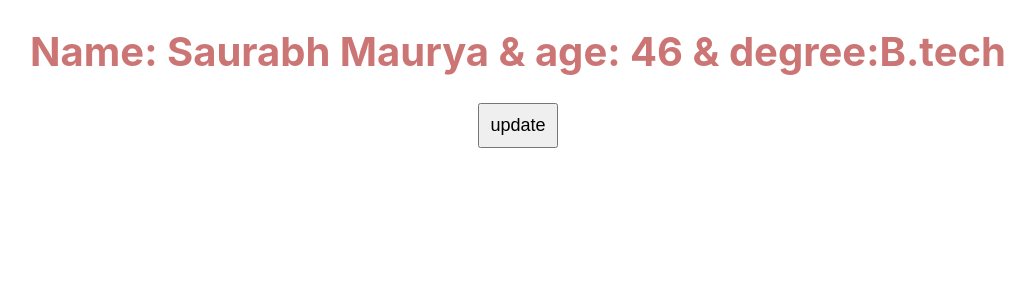
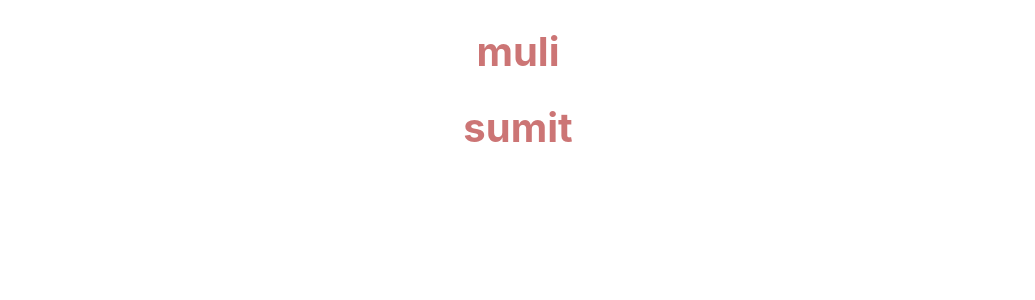
Before and after one commit to saurabhkumar5/ReactJs, a React (Create React App) app: page / in a window 1280 px wide. Shown: the top 300 px of the page, without its empty margins (122-1157 px from the left). Built offline with nearby package versions, Linux system fonts and the light colour scheme.

Commit message:
short circuit in hooks

```diff
--- a/src/App.css
+++ b/src/App.css
@@ -7,4 +7,11 @@
 .btn{
   padding: 10px;
   font-size: large;
+  background-color: rgb(102, 102, 205);
+  color: white;
 }
+.btnn{
+  padding: 5px;
+  background-color: red;
+  color: white;
+}
--- a/src/App.js
+++ b/src/App.js
@@ -1,11 +1,9 @@
 import './App.css'
-import UseStateObject from './components/UseStateObject'
+import ShortCircuit from './components/ShortCircuit'
 const App = () => {
-
-
   return (
     <div className='App'>
-     <UseStateObject/>
+     <ShortCircuit/>
     </div>
   )
 }
--- /dev/null
+++ b/src/components/ShortCircuit.js
@@ -0,0 +1,13 @@
+import React,{useState} from 'react'
+
+const ShortCircuit = () => {
+   const [demo, setDemo] = useState('muli')
+  return (
+    <div>
+        <h1>{demo || "Saurabh"}</h1>
+        <h1>{demo && "sumit"}</h1>
+    </div>
+  )
+}
+
+export default ShortCircuit
--- a/src/components/UseStateObject.js
+++ b/src/components/UseStateObject.js
@@ -1,22 +1,34 @@
-import React, { useState } from 'react'
+import React,{useState} from 'react'
 
 const UseStateObject = () => {
-    const [myObject, setmyObject] = useState({
-        myName:"Saurabh Maurya",myAge:46,degree:"B.tech"
-    })
-    // const ChangeObject = ()=>{
-    //      setmyObject({myName:"Sumit Maurya",myAge:86,degree:"Bsc"})
-    // }
-    //we will use spread opreator
-    const ChangeObject = ()=>{
-        setmyObject({...myObject,myName:"Sumit Maurya"})
-   }
+    const myBioData = [
+        {
+            id:0, myName:"Saurabh",myAge:23
+        },
+        {
+            id:1, myName:"Sumit", myAge:45
+        }
+    ]
+    const [first, setfirst] = useState(myBioData)
+    const lolo = ()=>{
+        setfirst([]);
+    }
+    const rom = (id)=>{
+        // alert(id);
+        const myNewArray = first.filter((curElem)=>{
+            return curElem.id==!id
+        })
+        setfirst(myNewArray);
+    }
   return (
     <div>
-        <h1>Name: {myObject.myName} & age: {myObject.myAge} & degree:{myObject.degree}</h1>
-        <button className='btn' onClick={ChangeObject}>update</button>
+        {
+            first.map((ele)=>{
+               return <h1 key={ele.id}>Name:{ele.myName} & age:{ele.myAge} <button className='btnn' onClick={()=>rom(ele.id)}>remove</button></h1>
+            })
+        }
+        <button className='btn' onClick={lolo}>Clear</button>
     </div>
-
   )
 }
 
```
